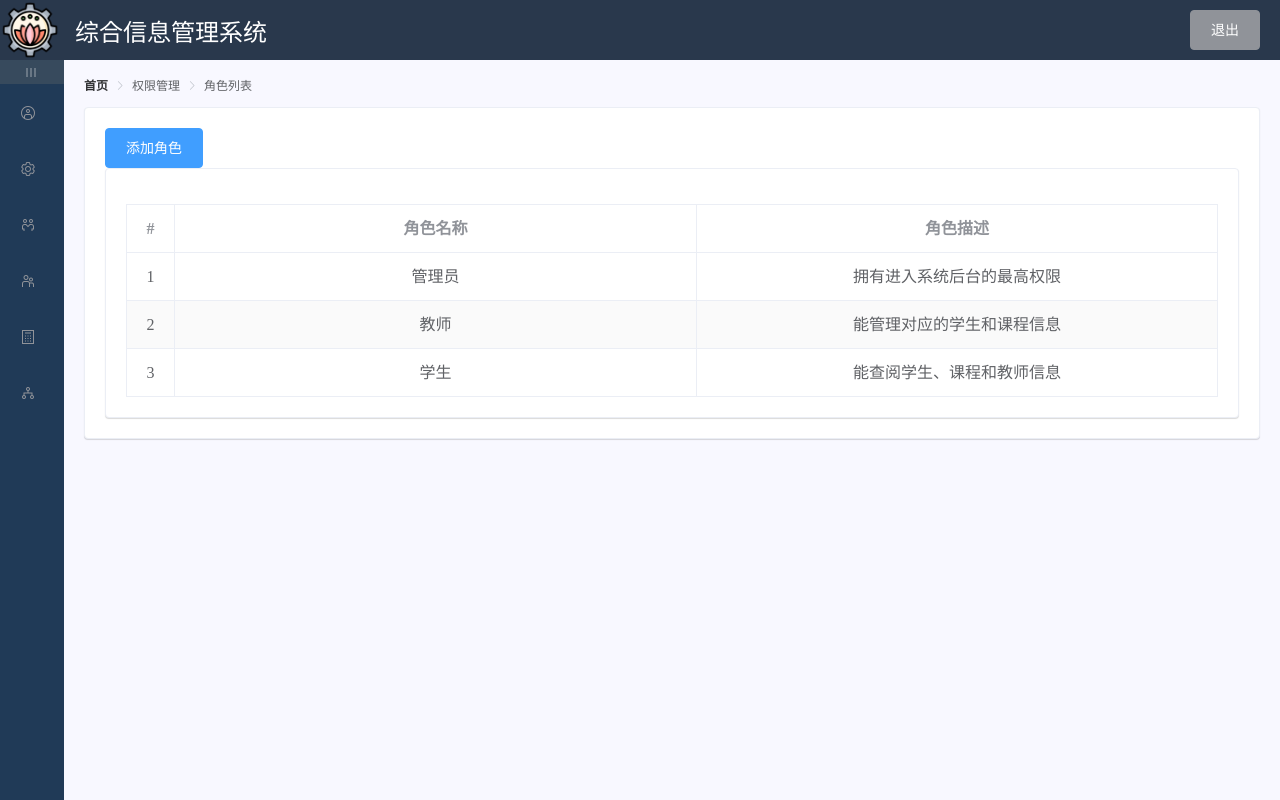
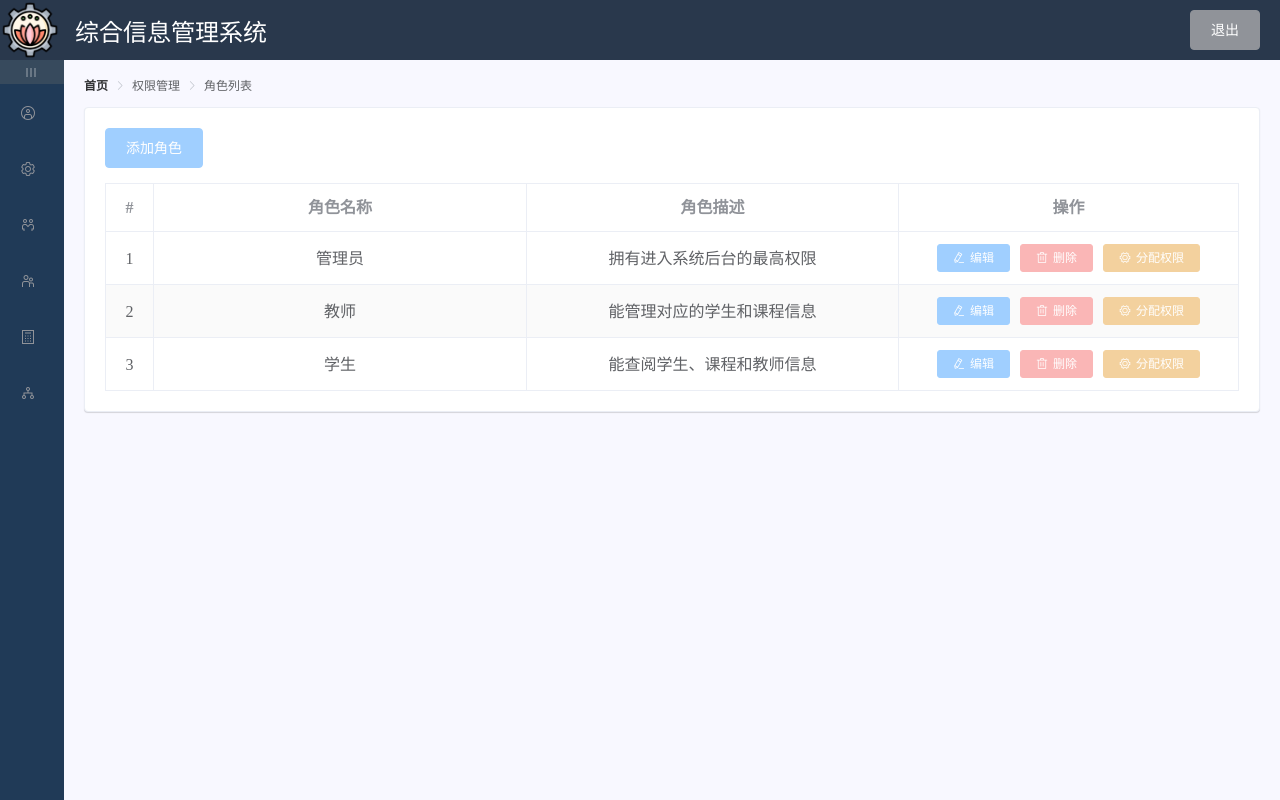
Before and after one commit to ZeKaiJia/IMS_VUE, a Vue app: page /#/types in a window 1280 px wide. Both pictures are taken after a click on the element "|||". Built offline with nearby package versions, Linux system fonts and the light colour scheme.

Commit message:
Demo 0.1.9 power completed

```diff
--- a/src/components/Login.vue
+++ b/src/components/Login.vue
@@ -81,6 +81,7 @@ export default {
         if (result.code !== 200) {
           return this.$message.error('用户名或密码错误，请重试')
         } else {
+          this.$message.success('欢迎您，' + result.data.usrId)
           await this.$router.push('/home')
           window.sessionStorage.setItem('token', result.data.utcCreate)
         }
--- a/src/components/power/Rights.vue
+++ b/src/components/power/Rights.vue
@@ -8,6 +8,12 @@
     </el-breadcrumb>
     <!--卡片视图-->
     <el-card>
+      <!--添加角色按钮区-->
+      <el-row>
+        <el-col>
+          <el-button type="primary" disabled>添加权限</el-button>
+        </el-col>
+      </el-row>
       <el-table :data="rightsList" border stripe>
         <el-table-column type="index" label="#" width="48px" align="center"/>
         <el-table-column label="权限名称" prop="authName" align="center"/>
@@ -81,7 +87,7 @@ export default {
   },
   methods: {
     getRightList () {
-      console.log('auto')
+      this.$message.warning('权限暂不支持自定义')
     }
   }
 }
--- a/src/components/power/Types.vue
+++ b/src/components/power/Types.vue
@@ -11,17 +11,21 @@
       <!--添加角色按钮区-->
       <el-row>
         <el-col>
-          <el-button type="primary">添加角色</el-button>
+          <el-button type="primary" disabled>添加角色</el-button>
         </el-col>
       </el-row>
-      <!--卡片视图-->
-      <el-card>
-        <el-table :data="typeList" border stripe>
-          <el-table-column type="index" label="#" width="48px" align="center"/>
-          <el-table-column label="角色名称" prop="authName" align="center"/>
-          <el-table-column label="角色描述" prop="description" align="center"/>
-        </el-table>
-      </el-card>
+      <el-table :data="typeList" border stripe>
+        <el-table-column type="index" label="#" width="48px" align="center"/>
+        <el-table-column label="角色名称" prop="authName" align="center"/>
+        <el-table-column label="角色描述" prop="description" align="center"/>
+        <el-table-column label="操作" width="340px" align="center">
+          <template slot-scope="">
+            <el-button type="primary" icon="el-icon-edit" size="mini" disabled>编辑</el-button>
+            <el-button type="danger" icon="el-icon-delete" size="mini" disabled>删除</el-button>
+            <el-button type="warning" icon="el-icon-setting" size="mini" disabled>分配权限</el-button>
+          </template>
+        </el-table-column>
+      </el-table>
     </el-card>
   </div>
 </template>
@@ -55,7 +59,7 @@ export default {
   },
   methods: {
     getTypeList () {
-      console.log('auto')
+      this.$message.warning('角色暂不支持自定义')
     }
   }
 }
```
Also changed, not shown: 1 other file (tests, documents, lock files or other folders).
